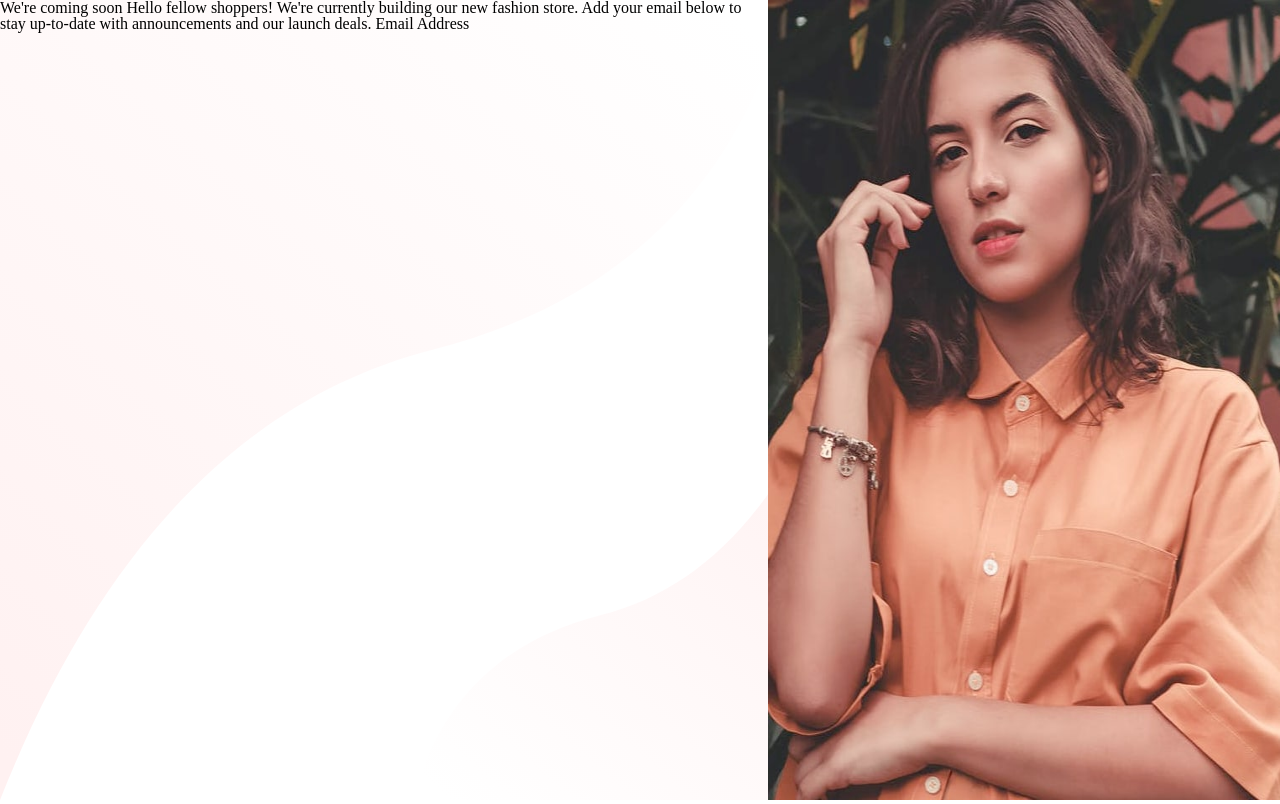
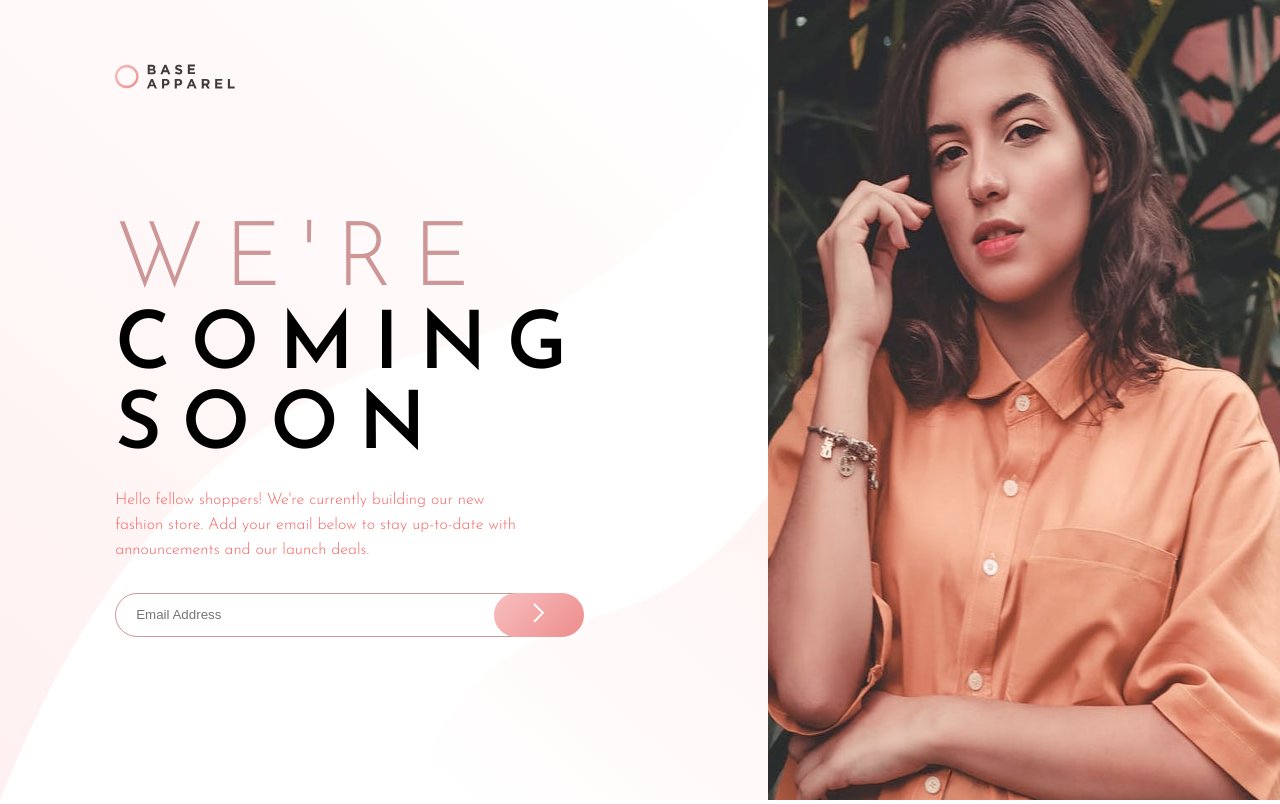
Before and after one commit to mccartheney/Base-Apparel-coming-soon-page, a plain HTML site: page index.html in a window 1280 px wide. Drawn offline with Linux system fonts and the light colour scheme.

Commit message:
desktop styling finalized

```diff
--- a/index.html
+++ b/index.html
@@ -16,12 +16,37 @@
   <main>
     <div class="main_textContent">
 
-      We're coming soon
+      <div class="main_textContent_header">
+        <img src="./images/logo.svg" alt="logo">
+      </div>
 
-      Hello fellow shoppers! We're currently building our new fashion store.
-      Add your email below to stay up-to-date with announcements and our launch deals.
+      <div class="main_textContent_content">
+        <div class="main_textContent_content_header">
+          <h1>
+            <span>
 
-      Email Address
+              We're
+            </span>
+            <br>
+            coming <br>soon
+          </h1>
+        </div>
+        <div class="main_textContent_content_paragraph">
+          <p>
+            Hello fellow shoppers! We're currently building our new <br>fashion store.
+            Add your email below to stay up-to-date with <br>announcements and our launch deals.
+          </p>
+        </div>
+        <form class="main_textContent_content_form">
+          <input type="text" placeholder="Email Address" class="main_textContent_content_form-input">
+          <button type="submit"><img src="./images/icon-arrow.svg" alt="arrow"></button>
+          <div class="errorText">
+            <p>
+              Please Provide a valid email
+            </p>
+          </div>
+        </form>
+      </div>
     </div>
     <div class="main_imageContent">
       <img src="./images/hero-desktop.jpg" alt="model">
--- a/src/css/style.css
+++ b/src/css/style.css
@@ -1,5 +1,13 @@
+@import url('https://fonts.googleapis.com/css2?family=Josefin+Sans:wght@300;400;600&display=swap');
+
+:root {
+    --soft-red : hsl(0, 93%, 68%);
+    --desaturated-red: hsl(0, 36%, 70%);
+}
+
 body {
     min-height: 100vh;
+    font-family: 'Josefin Sans', sans-serif;
 }
 
 main {
@@ -11,10 +19,100 @@ main {
     background-image: url("../../images/bg-pattern-desktop.svg");
     background-size: cover;
     width: 60%;
+    display: flex;
+    flex-direction: column;
+}
+
+.main_textContent_header {
+    height: 15%;
+    display: flex;
+    align-items: center;
+    justify-content: start;
+    padding-left: 15%;
+}
+
+.main_textContent_header img {
+    width: 120px;
+    margin-top: 50px;
+}
+
+.main_textContent_content {
+    height: 85%;
+    display: flex;
+    flex-direction: column;
+    justify-content: start;
+    align-items: start;
+    padding-top: 15%;
+    padding-left: 15%;
+}
+
+.main_textContent_content_header {
+    font-size: 80px;
+    letter-spacing: 20px;
+    text-transform: uppercase;
+    font-weight: 600;
+}
+
+.main_textContent_content_header span {
+    font-weight: 300;
+    font-size: 90px;
+    color: var(--desaturated-red);
+}
+
+.main_textContent_content_paragraph {
+    margin-top: 20px;
+    color: var(--soft-red);
+    font-weight: 200;
+    line-height: 25px;
+    margin-bottom: 30px;
+
+}
+
+.main_textContent_content_form {
+    position: relative;
+    width: 500px;
+    display: flex;
+}
+
+.main_textContent_content_form input {
+    width: 400px;
+    border: 1px solid var(--desaturated-red);
+    padding-left: 20px;
+    height: 40px;
+    border-radius: 50px;
+
+}
+
+.error {
+    background: url("../../images/icon-error.svg") no-repeat 340px;
+    background-size: 20px;
+}
+
+.errorText {
+    position: absolute;
+    bottom: -30px;
+    padding-left: 20px;
+    font-size: 13px;
+    color: var(--soft-red);
+    display: none;
+}
+
+.main_textContent_content_form button {
+    width: 90px;
+    height: 100%;
+    border: none;
+    border-radius: 50px;
+    margin-left: -45px;
+    background: linear-gradient(135deg, rgba(248, 191, 191, 1) 0%, rgba(238, 140, 140, 1) 100%);
+}
+
+.main_textContent_content_form input:focus {
+    outline: none;
 }
 
 .main_imageContent {
     width: 40%;
+    background-color: aqua;
 }
 
 .main_imageContent img{
```
